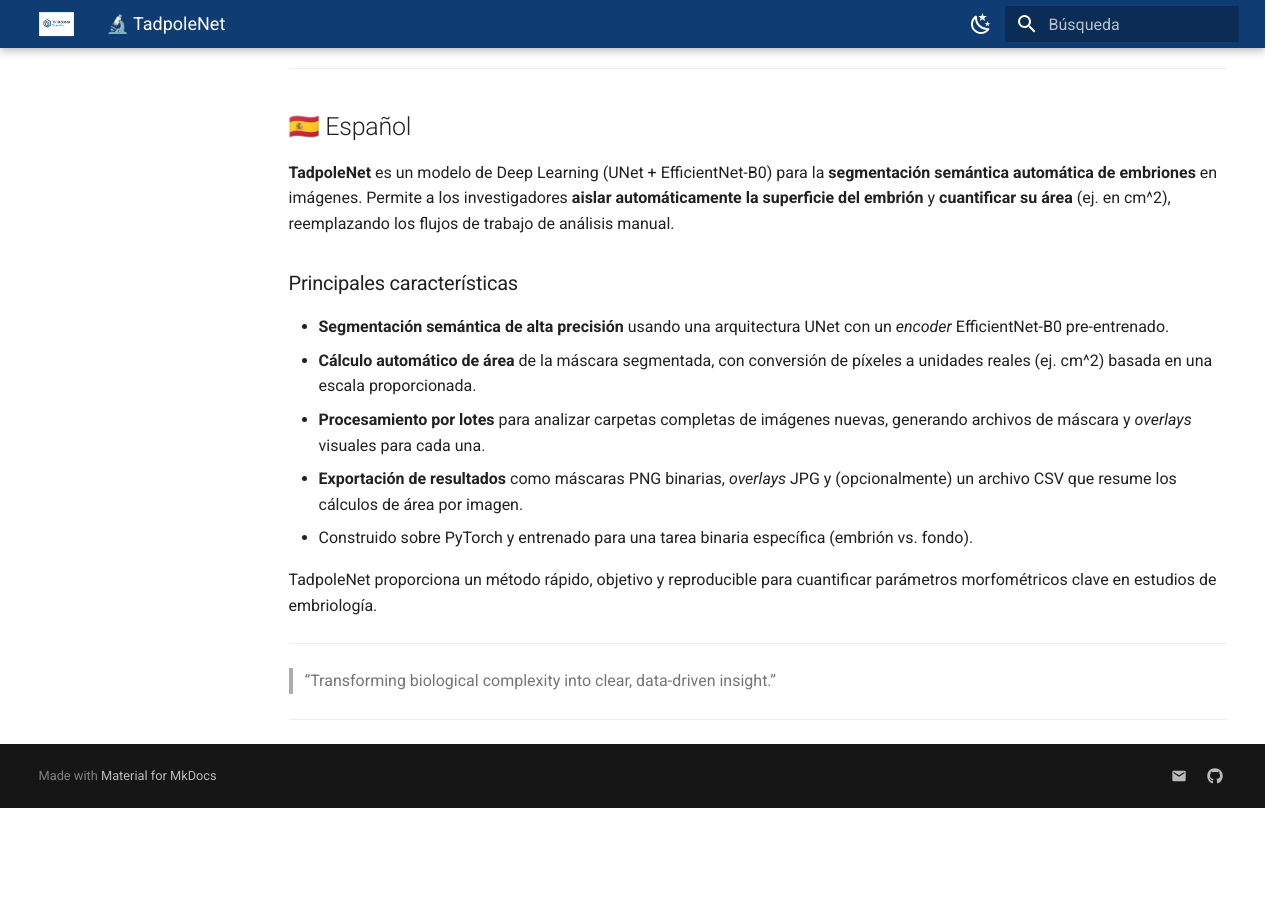
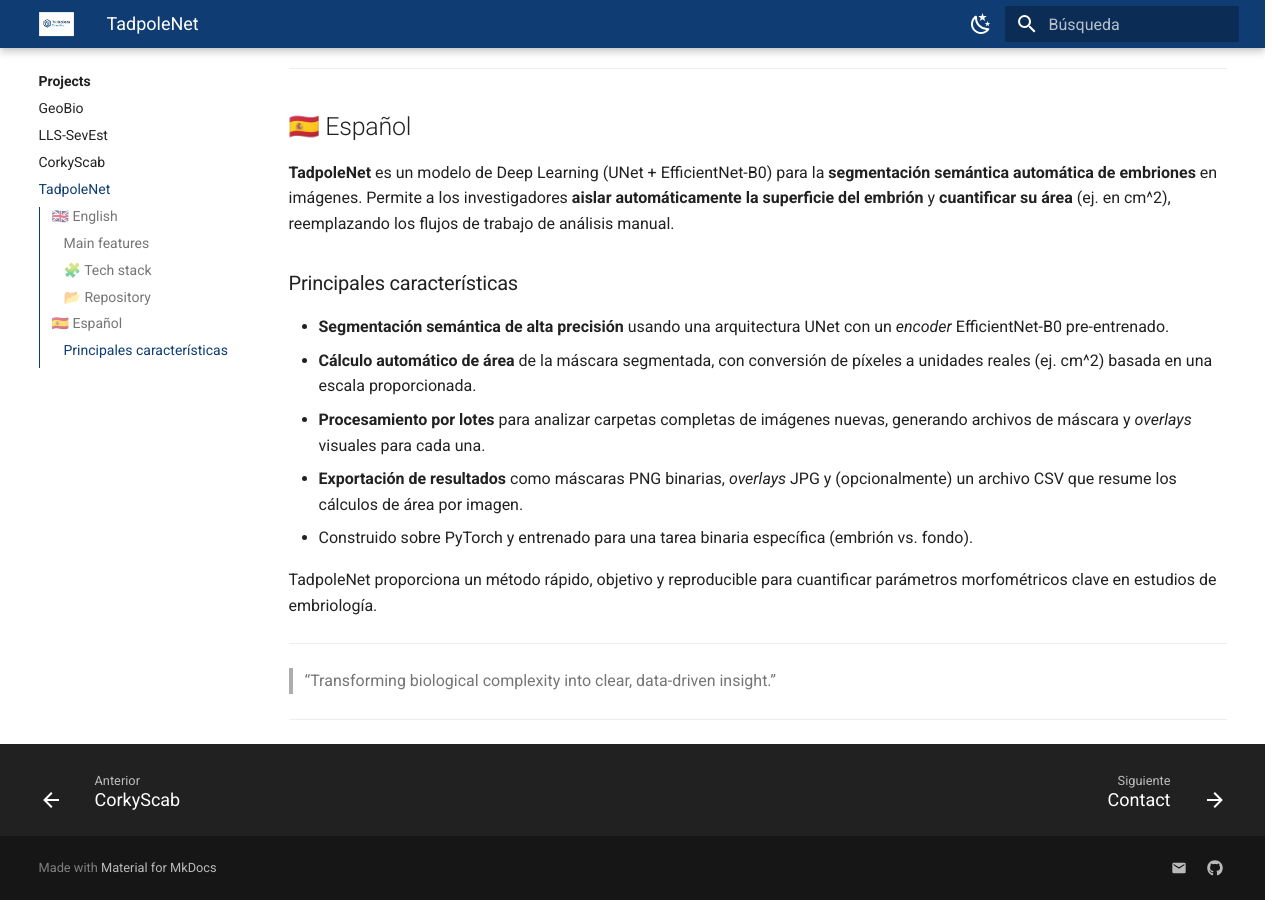
Before and after one commit to TH-BioData/th-biodata.github.io, an MkDocs documentation site: the page built from docs/projects/tadpolenet.md, in a window 1280 px wide and 900 px high, scrolled down 1740 px. Built offline with MkDocs 1.6.1 and Material for MkDocs 9.7.7, drawn with Linux system fonts in a browser that asks for light colours; before the commit the page ends 2548 px from its top, so only the background shows below that.

Commit message:
Update mkdocs.yml

```diff
--- a/mkdocs.yml
+++ b/mkdocs.yml
@@ -69,6 +69,7 @@ nav:
       - GeoBio: projects/geobio.md
       - LLS-SevEst: projects/lls-sevest.md
       - CorkyScab: projects/corkyscab.md
+      - TadpoleNet: projects/tadpolenet.md
   - Contact: contact.md
 
 extra:
```
